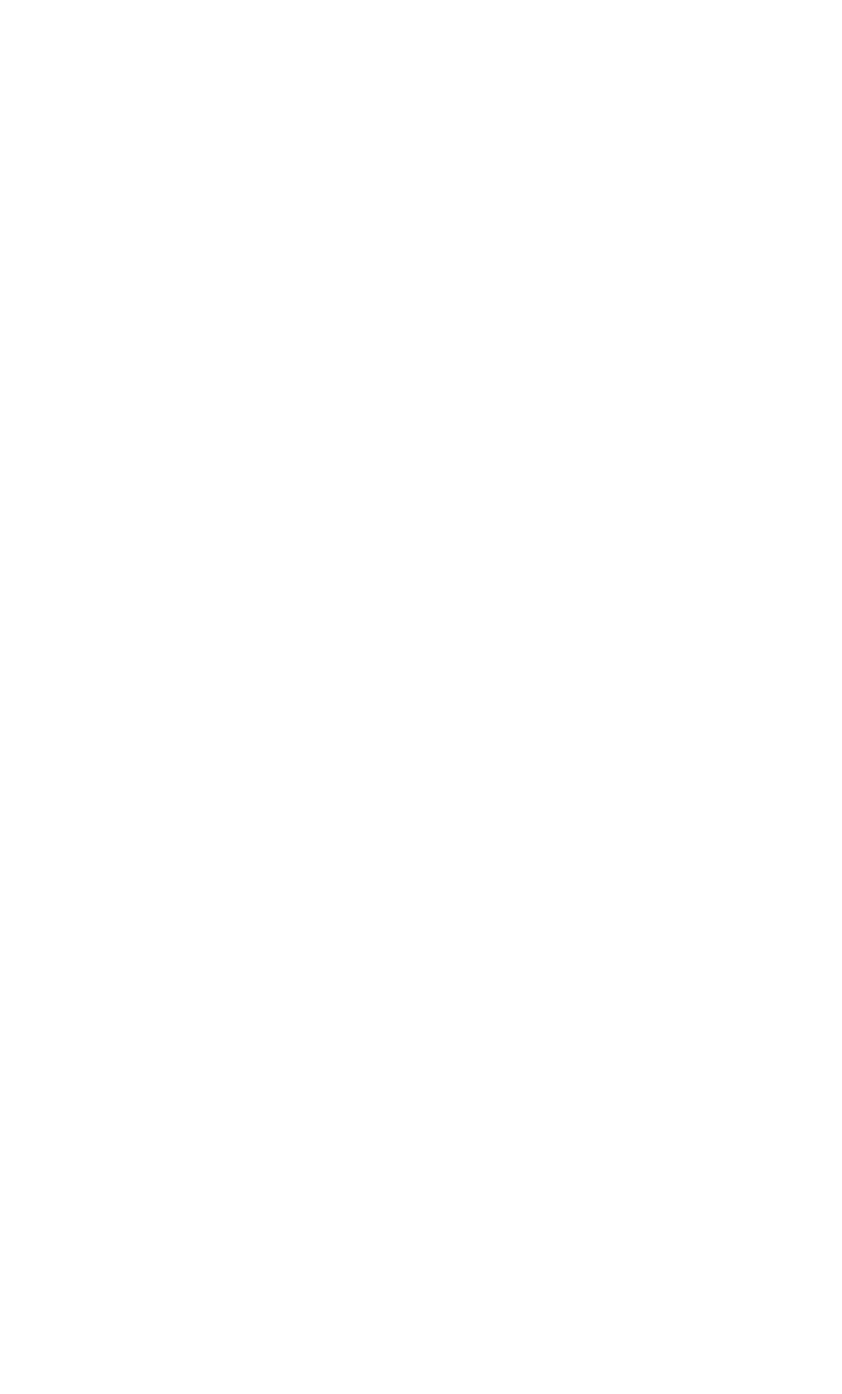
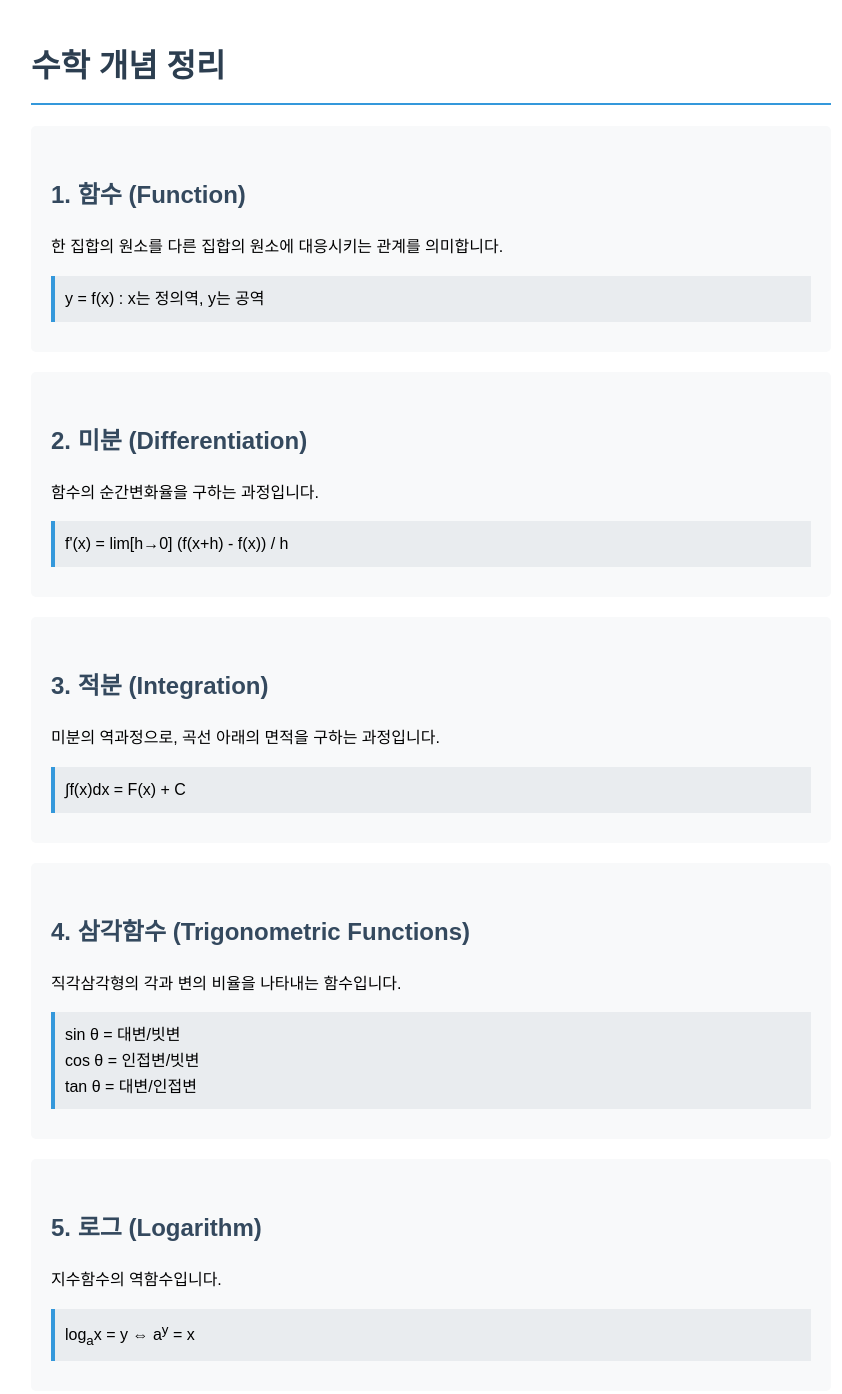
Before and after one commit to TKD9999/TheoryRepository, a plain HTML site: page index.html in a window 1280 px wide. Shown: the whole page, without its empty margins (209-1051 px from the left). Before the commit the page ends 800 px from the top, so only its background shows below. Drawn offline with Linux system fonts and the light colour scheme.

Commit message:
ㅅㅎㅎ

```diff
--- a/index.html
+++ b/index.html
@@ -1,11 +1,83 @@
 <!DOCTYPE html>
-<html lang="en">
+<html lang="ko">
 <head>
     <meta charset="UTF-8">
     <meta name="viewport" content="width=device-width, initial-scale=1.0">
-    <title>Document</title>
+    <title>수학 개념 정리</title>
+    <style>
+        body {
+            font-family: 'Nanum Gothic', sans-serif;
+            max-width: 800px;
+            margin: 0 auto;
+            padding: 20px;
+            line-height: 1.6;
+        }
+        h1 {
+            color: #2c3e50;
+            border-bottom: 2px solid #3498db;
+            padding-bottom: 10px;
+        }
+        h2 {
+            color: #34495e;
+            margin-top: 30px;
+        }
+        .math-section {
+            background-color: #f8f9fa;
+            padding: 20px;
+            border-radius: 5px;
+            margin: 20px 0;
+        }
+        .formula {
+            background-color: #e9ecef;
+            padding: 10px;
+            border-left: 4px solid #3498db;
+            margin: 10px 0;
+        }
+    </style>
 </head>
 <body>
+    <h1>수학 개념 정리</h1>
 
+    <div class="math-section">
+        <h2>1. 함수 (Function)</h2>
+        <p>한 집합의 원소를 다른 집합의 원소에 대응시키는 관계를 의미합니다.</p>
+        <div class="formula">
+            y = f(x) : x는 정의역, y는 공역
+        </div>
+    </div>
+
+    <div class="math-section">
+        <h2>2. 미분 (Differentiation)</h2>
+        <p>함수의 순간변화율을 구하는 과정입니다.</p>
+        <div class="formula">
+            f'(x) = lim[h→0] (f(x+h) - f(x)) / h
+        </div>
+    </div>
+
+    <div class="math-section">
+        <h2>3. 적분 (Integration)</h2>
+        <p>미분의 역과정으로, 곡선 아래의 면적을 구하는 과정입니다.</p>
+        <div class="formula">
+            ∫f(x)dx = F(x) + C
+        </div>
+    </div>
+
+    <div class="math-section">
+        <h2>4. 삼각함수 (Trigonometric Functions)</h2>
+        <p>직각삼각형의 각과 변의 비율을 나타내는 함수입니다.</p>
+        <div class="formula">
+            sin θ = 대변/빗변<br>
+            cos θ = 인접변/빗변<br>
+            tan θ = 대변/인접변
+        </div>
+    </div>
+
+    <div class="math-section">
+        <h2>5. 로그 (Logarithm)</h2>
+        <p>지수함수의 역함수입니다.</p>
+        <div class="formula">
+            log<sub>a</sub>x = y ⇔ a<sup>y</sup> = x
+        </div>
+    </div>
 </body>
 </html>
```
